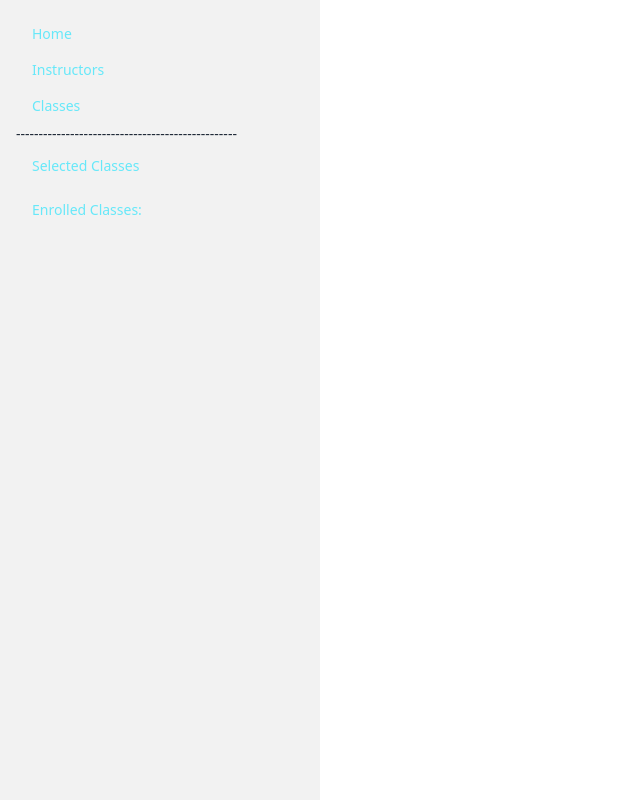
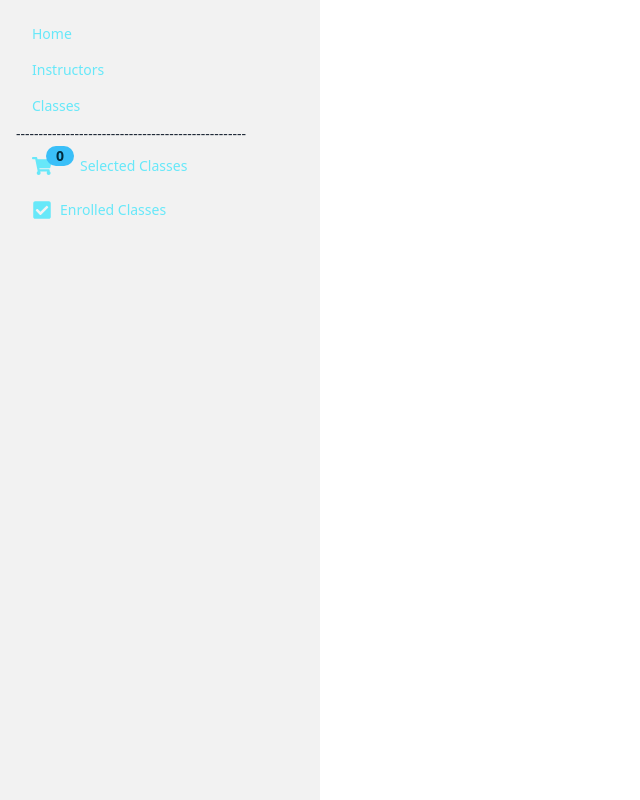
Before and after one commit to shahadatrafi/SoundWave-Client, a React (Vite) app: page /dashboard in a window 1280 px wide. Shown: the whole page, without its empty margins (0-640 px from the left). Built offline with nearby package versions, Linux system fonts and the light colour scheme; no server answers.

Commit message:
create post method for saving user in db

```diff
--- a/src/layouts/Dashboard.jsx
+++ b/src/layouts/Dashboard.jsx
@@ -1,13 +1,18 @@
+import { FaCheckSquare, FaShoppingCart } from "react-icons/fa";
 import { NavLink, Outlet } from "react-router-dom";
+import useCart from "../hooks/useCart";
 
 
 const Dashboard = () => {
+
+    const [cart] = useCart();
+
     return (
         <div className="drawer lg:drawer-open">
             <input id="my-drawer-2" type="checkbox" className="drawer-toggle" />
             <div className="drawer-content flex flex-col my-10 items-center justify-center">
                 {/* Page content here */}
-                <label htmlFor="my-drawer-2" className="btn btn-primary drawer-button lg:hidden">Open drawer</label>
+                <label htmlFor="my-drawer-2" className="btn btn-outline btn-info drawer-button lg:hidden">Open drawer</label>
                 <Outlet></Outlet>
             </div>
             <div className="drawer-side">
@@ -17,9 +22,18 @@ const Dashboard = () => {
                     <li><NavLink to="/" className="nav-link text-cyan-300 hover:text-cyan-500 active:text-cyan-500">Home</NavLink></li>
                     <li><NavLink to='/instructors' className="nav-link text-cyan-300 hover:text-cyan-500  active:text-cyan-500">Instructors</NavLink></li>
                     <li><NavLink to='/classes' className="nav-link text-cyan-300 hover:text-cyan-500  active:text-cyan-500">Classes</NavLink></li>
-                    -------------------------------------------------
-                    <li><NavLink className='my-1 text-cyan-300 hover:text-cyan-500' to='/dashboard/mycart'>Selected Classes</NavLink></li>
-                    <li><NavLink className='my-1 text-cyan-300 hover:text-cyan-500' to='/dashboard/enrolledclass'>Enrolled Classes:</NavLink></li>
+                    ---------------------------------------------------
+                    <li>
+                        <NavLink className='my-1 text-cyan-300 hover:text-cyan-500' to='/dashboard/mycart'>
+                        <div className="indicator mr-4">
+
+                                <span className="indicator-item font-semibold badge badge-info left-1">{cart?.length || 0}</span>
+                                <FaShoppingCart className="text-xl mr-1"></FaShoppingCart>
+                        </div>Selected Classes
+                            </NavLink>
+                    </li>
+
+                    <li><NavLink className='my-1 text-cyan-300 hover:text-cyan-500' to='/dashboard/enrolledclass'><FaCheckSquare className="text-xl"></FaCheckSquare> Enrolled Classes</NavLink></li>
                 </ul>
 
             </div>
--- a/src/pages/SignUp/SignUp.jsx
+++ b/src/pages/SignUp/SignUp.jsx
@@ -1,16 +1,18 @@
 /* eslint-disable no-undef */
 import { useForm } from "react-hook-form";
 import SectionTitle from "../../components/SectionTitle";
-import { Link } from "react-router-dom";
+import { Link, useNavigate } from "react-router-dom";
 import SocialLogin from "../../components/SocialLogin";
 import { useContext, useState } from "react";
 import { AuthContext } from "../../Providers/AuthProvider/AuthProvider";
 import { updateProfile } from "firebase/auth";
+import Swal from "sweetalert2";
 
 
 const SignUp = () => {
 
     const { createUser } = useContext(AuthContext);
+    const navigate = useNavigate();
 
     const [error, setError] = useState('');
 
@@ -33,6 +35,38 @@ const SignUp = () => {
                     displayName: data.name, photoURL: data.photoURL
                 })
                     .then(() => {
+
+                        const savedUser = {name: data.name, email: data.email, role: 'student'}
+
+                        fetch(`http://localhost:5000/users`, {
+                            method: 'POST',
+                            headers: {
+                                'content-type': 'application/json'
+                            },
+                            body: JSON.stringify(savedUser)
+                        })
+                            .then(res => res.json())
+                            .then(data => {
+                                if (data.insertedId) {
+                                    navigate('/')
+                                    const Toast = Swal.mixin({
+                                        toast: true,
+                                        position: 'top-end',
+                                        showConfirmButton: false,
+                                        timer: 3000,
+                                        timerProgressBar: true,
+                                        didOpen: (toast) => {
+                                          toast.addEventListener('mouseenter', Swal.stopTimer)
+                                          toast.addEventListener('mouseleave', Swal.resumeTimer)
+                                        }
+                                      })
+
+                                      Toast.fire({
+                                        icon: 'success',
+                                        title: 'Signed Up successfully'
+                                      })
+                        }
+                    })
                     console.log('Profile Updated')
                 }).catch(err => console.error(err.message))
             })
```
